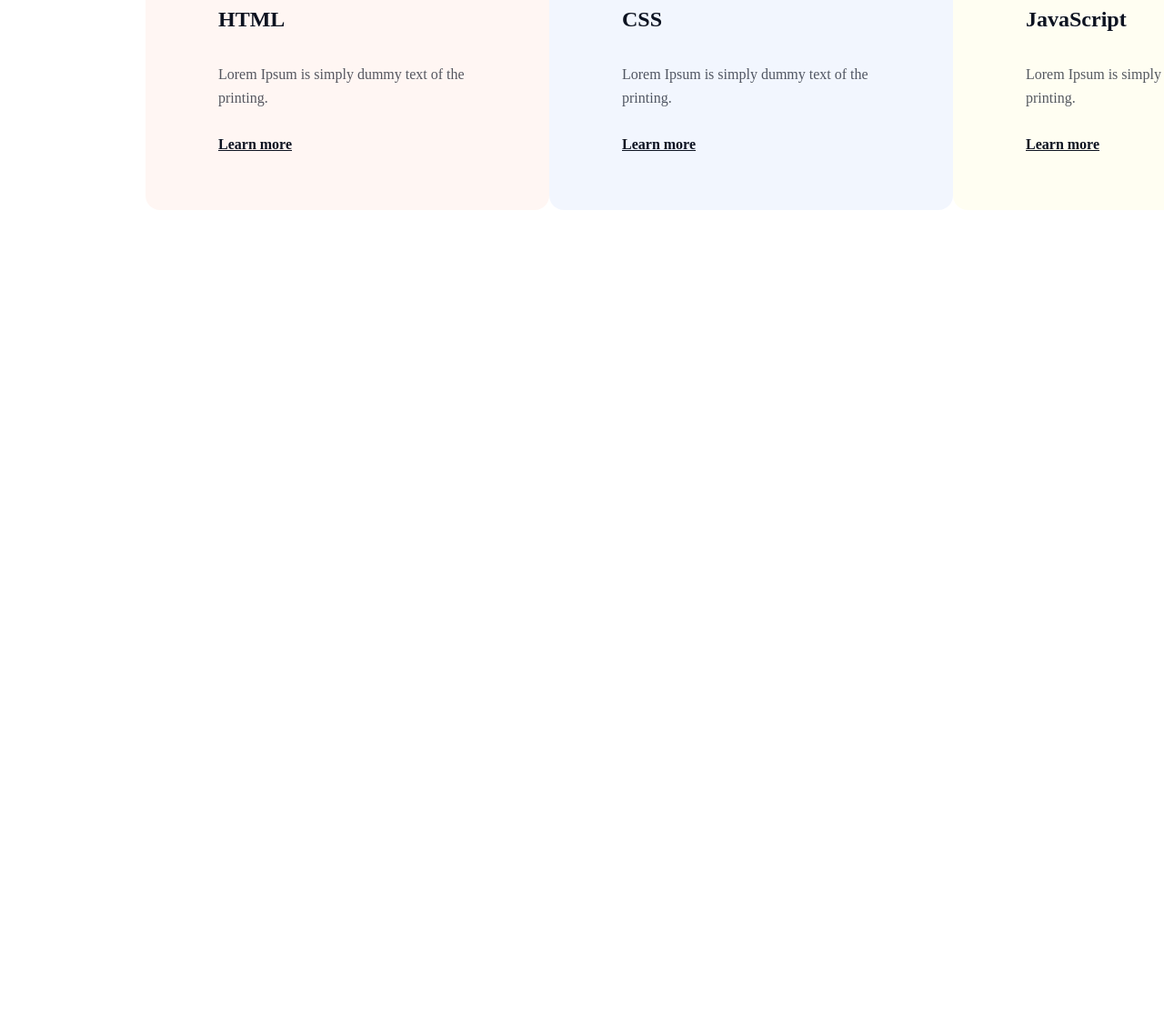
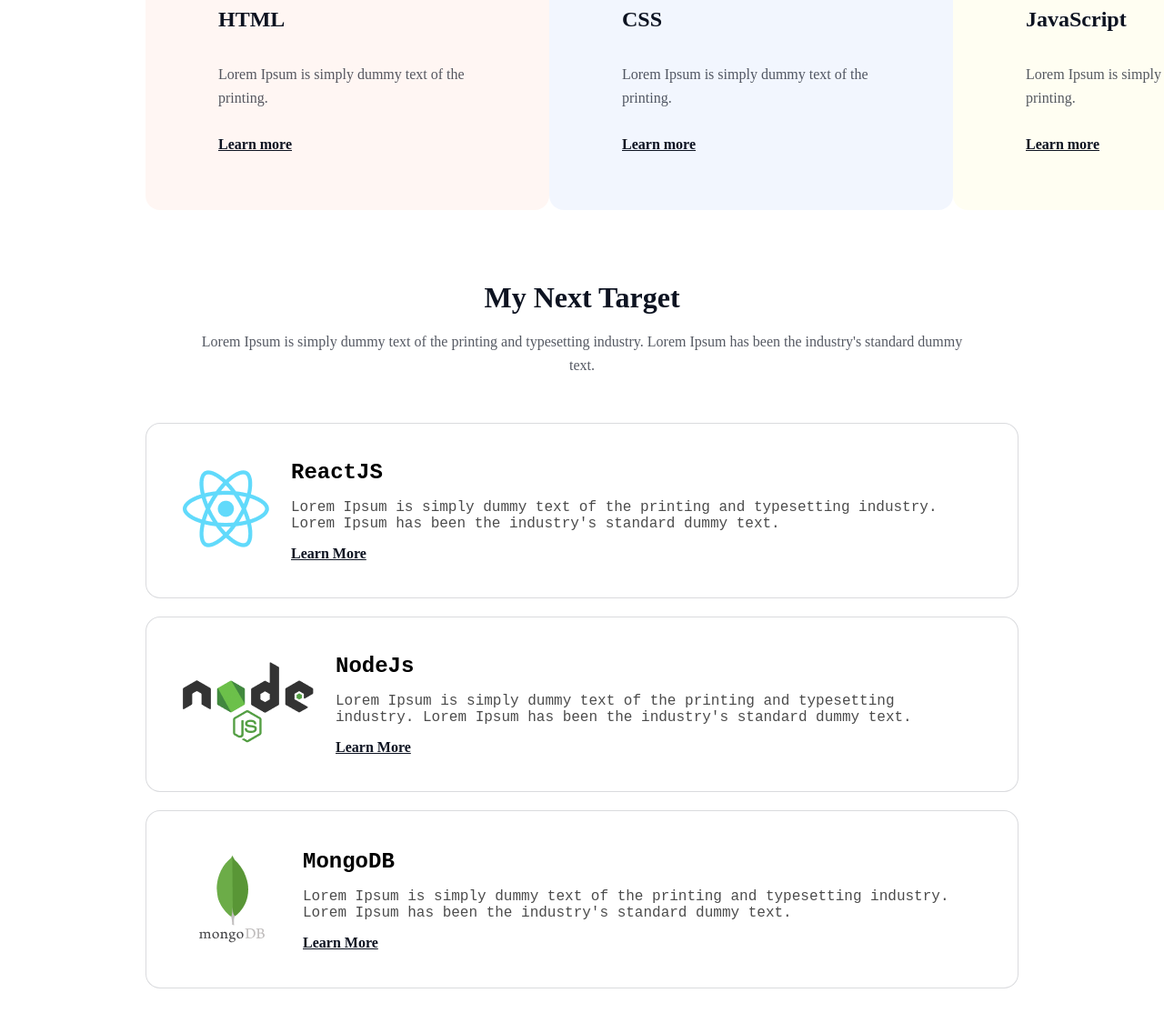
Before and after one commit to raselahmed0295/Assaginment-01, a plain HTML site: page index.html in a window 1280 px wide. Shown: the part 3324-4449 px from the top of the page at 91% size. Before the commit the page ends 3635 px from the top, so only its background shows below. Drawn offline with Linux system fonts and the light colour scheme; a web font is replaced by a local one.

Commit message:
next target section added

```diff
--- a/index.html
+++ b/index.html
@@ -121,6 +121,37 @@
             </div>
            </div>
         </section>
+
+        <section class="next-target">
+            <div class="container">
+                <h2 class="section-title">My Next Target</h2>
+                <p class="section-description">Lorem Ipsum is simply dummy text of the printing and typesetting industry. Lorem Ipsum has been the industry's standard dummy text.</p>
+            </div>
+            <div class="item-first">
+                <div><img src="./assets/react.png" alt="react icon"></div>
+                <div class="section-content">
+                    <h3 class="section-title">ReactJS</h3>
+                    <p class="section-description">Lorem Ipsum is simply dummy text of the printing and typesetting industry. Lorem Ipsum has been the industry's standard dummy text.</p>
+                    <span class="learn-more">Learn More</span>
+                </div>
+            </div>
+            <div class="item-second">
+                <div><img src="./assets/nodejs.png" alt="react icon"></div>
+                <div class="section-content">
+                    <h3 class="section-title">NodeJs</h3>
+                    <p class="section-description">Lorem Ipsum is simply dummy text of the printing and typesetting industry. Lorem Ipsum has been the industry's standard dummy text.</p>
+                    <span class="learn-more">Learn More</span>
+                </div>
+            </div>
+            <div class="item-third">
+                <div><img src="./assets/mongodb.png" alt="react icon"></div>
+                <div class="section-content">
+                    <h3 class="section-title">MongoDB</h3>
+                    <p class="section-description">Lorem Ipsum is simply dummy text of the printing and typesetting industry. Lorem Ipsum has been the industry's standard dummy text.</p>
+                    <span class="learn-more">Learn More</span>
+                </div>
+            </div>
+        </section>
     </main>
     <footer>
 
--- a/style.css
+++ b/style.css
@@ -461,3 +461,141 @@ nav {
   display: flex;
   justify-content: space-between;
 }
+
+/* next target */
+
+.next-target {
+  width: 75%;
+  margin: 80px auto;
+}
+
+.next-target .container {
+  margin: 50px auto;
+  width: 852px;
+  display: flex;
+  flex-direction: column;
+  justify-content: center;
+  align-items: center;
+  gap: 20px;
+}
+.next-target .container .section-title {
+  color: rgba(13, 19, 33, 1);
+  font-family: Azeret Mono;
+  font-size: 32px;
+  font-weight: 800;
+  line-height: 100%;
+  letter-spacing: 0%;
+  text-align: center;
+}
+.next-target .container .section-description {
+  color: rgba(13, 19, 33, 1);
+  opacity: 0.7;
+  font-family: Azeret Mono;
+  font-size: 16px;
+  font-weight: 400;
+  line-height: 26px;
+  letter-spacing: 0%;
+  text-align: center;
+}
+
+.next-target .item-first {
+  display: flex;
+  padding: 40px;
+  border: 1px solid rgba(13, 19, 33, 0.15);
+  border-radius: 16px;
+  background: rgba(255, 255, 255, 1);
+  align-items: center;
+  margin-bottom: 20px;
+}
+
+.next-target .item-first .section-content {
+  margin-left: 24px;
+  display: flex;
+  flex-direction: column;
+  gap: 16px;
+}
+.next-target .item-first .section-content .section-title {
+  font-size: 24px;
+}
+.next-target .item-first .section-content .section-description {
+  opacity: 0.7;
+}
+.next-target .item-first .section-content .learn-more {
+  color: rgba(13, 19, 33, 1);
+
+  font-family: Azeret Mono;
+  font-size: 16px;
+  font-weight: 700;
+  line-height: 100%;
+  letter-spacing: 0%;
+  text-align: left;
+  text-decoration-line: underline;
+}
+
+.next-target .item-second {
+  display: flex;
+  padding: 40px;
+  border: 1px solid rgba(13, 19, 33, 0.15);
+  border-radius: 16px;
+  background: rgba(255, 255, 255, 1);
+  align-items: center;
+  margin-bottom: 20px;
+}
+
+.next-target .item-second .section-content {
+  margin-left: 24px;
+  display: flex;
+  flex-direction: column;
+  gap: 16px;
+}
+.next-target .item-second .section-content .section-title {
+  font-size: 24px;
+}
+.next-target .item-second .section-content .section-description {
+  opacity: 0.7;
+}
+.next-target .item-second .section-content .learn-more {
+  color: rgba(13, 19, 33, 1);
+
+  font-family: Azeret Mono;
+  font-size: 16px;
+  font-weight: 700;
+  line-height: 100%;
+  letter-spacing: 0%;
+  text-align: left;
+  text-decoration-line: underline;
+}
+
+.next-target .item-third {
+  display: flex;
+  padding: 40px;
+  border: 1px solid rgba(13, 19, 33, 0.15);
+  border-radius: 16px;
+  background: rgba(255, 255, 255, 1);
+  align-items: center;
+  margin-bottom: 20px;
+}
+
+.next-target .item-third .section-content {
+  margin-left: 24px;
+  display: flex;
+  flex-direction: column;
+  gap: 16px;
+}
+.next-target .item-third .section-content .section-title {
+  font-size: 24px;
+}
+.next-target .item-third .section-content .section-description {
+  opacity: 0.7;
+}
+.next-target .item-third .section-content .learn-more {
+  color: rgba(13, 19, 33, 1);
+
+  font-family: Azeret Mono;
+  font-size: 16px;
+  font-weight: 700;
+  line-height: 100%;
+  letter-spacing: 0%;
+  text-align: left;
+  text-decoration-line: underline;
+}
```
